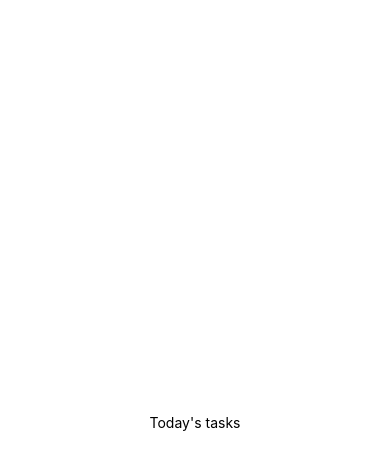
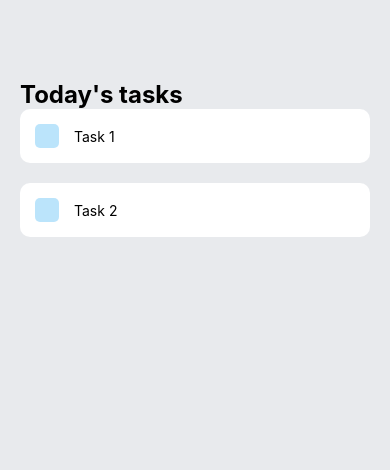
Before and after one commit to collinskoech11/RN-TodoList, a React Native app: screen / in a window 390 px wide. Shown: the top 470 px of the page. Built offline with nearby package versions, Linux system fonts and the light colour scheme.

Commit message:
styling update

```diff
--- a/App.js
+++ b/App.js
@@ -1,6 +1,7 @@
 
 import React from 'react';
 import { StyleSheet, Text, View } from 'react-native';
+import Task from './components/Task';
 
 export default function App() {
   return (
@@ -10,6 +11,8 @@
         <Text style={styles.sectionTitle}>Today's tasks</Text>
         <View style={styles.items}>
           {/*This is where the tasks go */}
+          <Task text={'Task 1'}/>
+          <Task text={'Task 2'}/>
         </View>
       </View>
     </View>
@@ -19,8 +22,17 @@
 const styles = StyleSheet.create({
   container: {
     flex: 1,
-    backgroundColor: '#fff',
-    alignItems: 'center',
-    justifyContent: 'center',
+    backgroundColor: '#E8EAED',
+  },
+  tasksWrapper:{
+    paddingTop: 80,
+    paddingHorizontal: 20,
+  },
+  sectionTitle:{
+    fontSize: 24,
+    fontWeight: 'bold',
+  },
+  items:{
+
   },
 });
--- /dev/null
+++ b/components/Task.js
@@ -0,0 +1,45 @@
+import React from 'react';
+import { View, Text, StyleSheet, TouchableOpacity} from 'react-native';
+
+
+const Task = (props) => {
+
+    return(
+        <View style={styles.item}>
+            <View style={styles.itemLeft}>
+                <View style={styles.square}></View>
+                <Text style={styles.itemText}>{props.text}</Text>
+            </View>
+            <View style={styles.circular}></View>
+        </View>
+    )
+}
+
+const styles = StyleSheet.create({
+    item:{
+        backgroundColor: '#fff',
+        padding: 15,
+        borderRadius: 10,
+        flexDirection: 'row',
+        alignItems: 'center',
+        justifyContent: 'space-between',
+        marginBottom: 20,
+    },
+    itemLeft:{
+        flexDirection: 'row',
+        alignItems: 'center',
+        flexWrap: 'wrap',
+    },
+    square:{
+        width: 24,
+        height: 24,
+        backgroundColor: '#55BCF6',
+        opacity: 0.4,
+        borderRadius: 5,
+        marginRight: 15,
+    },
+    itemText:{},
+    circular:{},
+});
+
+export default Task;
```
